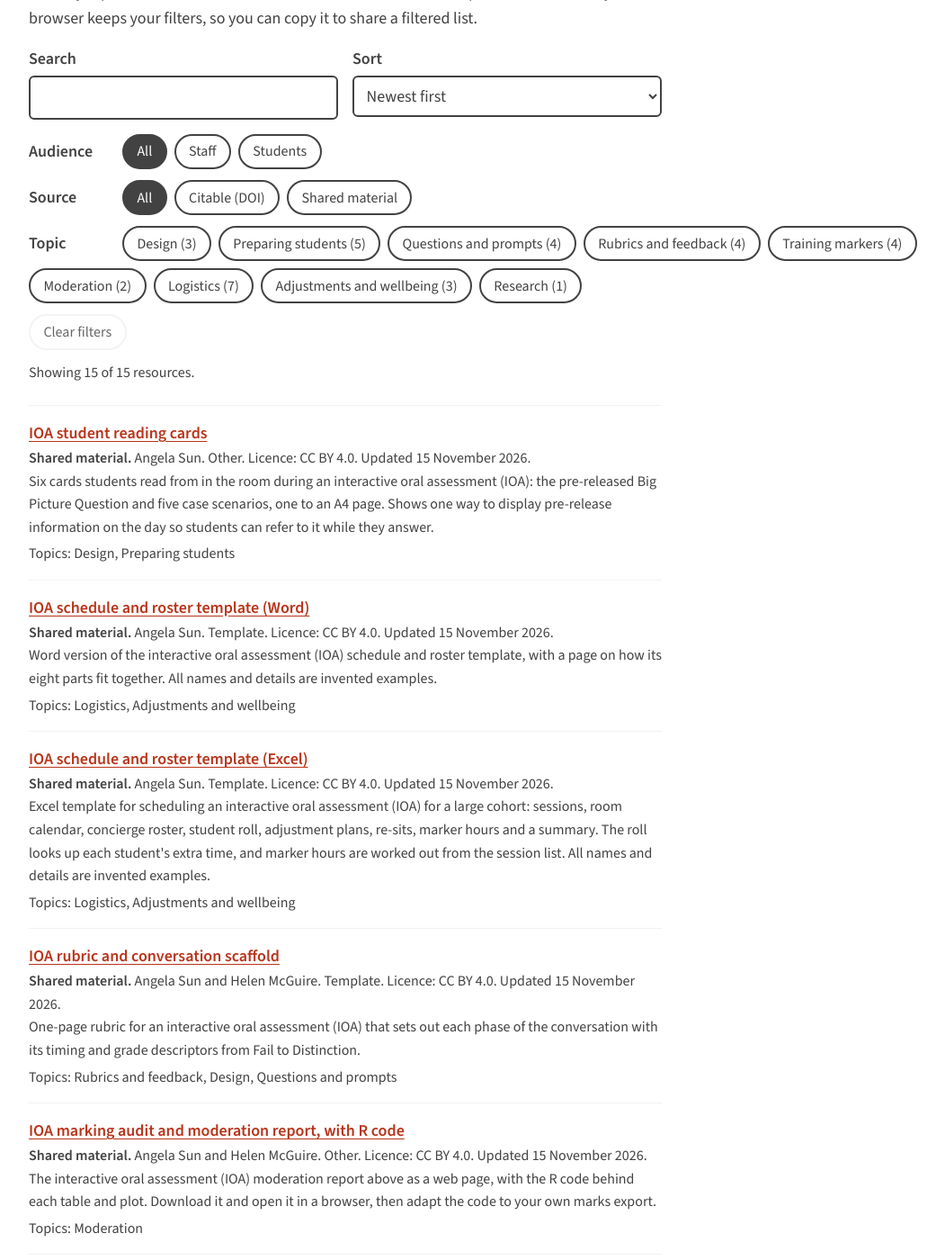
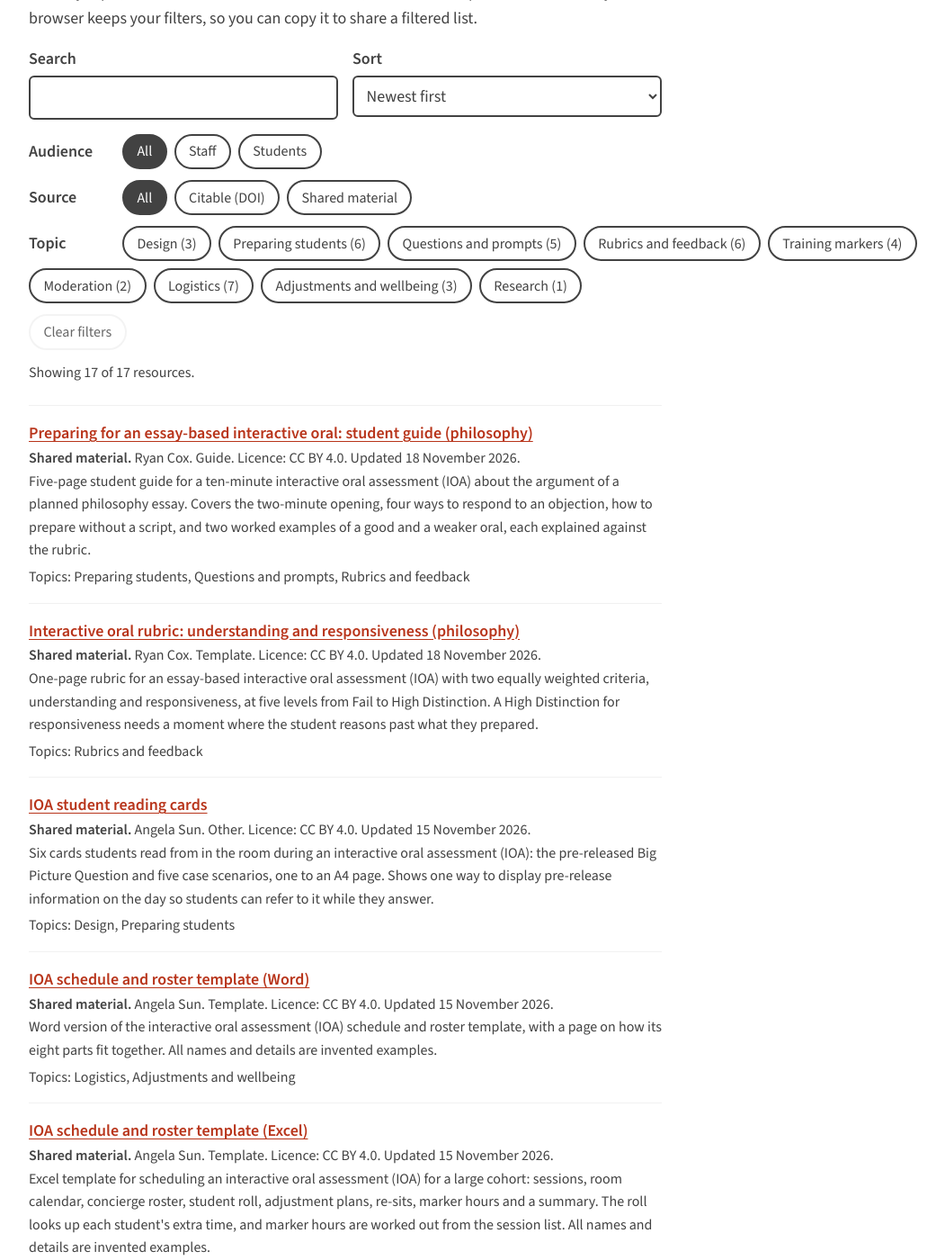
Before and after one commit to HelloAngela/ioa-hub, a Jekyll site: the page built from resources.md, in a window 1280 px wide and 1400 px high, scrolled down 658 px. Shown: the whole window at 90% size, without its empty margins (52-1103 px from the left). Built offline with Jekyll 4.4.1, drawn with Linux system fonts in a browser that asks for light colours.

Commit message:
Add Ryan Cox's interactive oral preparation guide and rubric (philosophy)
Co-Authored-By: Claude Opus 5.5 <noreply@anthropic.com>

```diff
--- a/_data/resources.yml
+++ b/_data/resources.yml
@@ -15,6 +15,28 @@
 #
 # The Resources page sorts by the updated date, newest first, so the order in
 # this file does not matter. A resource with no audience shows only under "All".
+
+- title: "Preparing for an essay-based interactive oral: student guide (philosophy)"
+  file: ioa-philosophy-preparation-guide.pdf
+  description: "Five-page student guide for a ten-minute interactive oral assessment (IOA) about the argument of a planned philosophy essay. Covers the two-minute opening, four ways to respond to an objection, how to prepare without a script, and two worked examples of a good and a weaker oral, each explained against the rubric."
+  type: guide
+  authors: Ryan Cox
+  licence: CC BY 4.0
+  updated: 2026-11-18
+  status: current
+  topics: [preparing-students, questions-prompts, rubrics-feedback]
+  audience: both
+
+- title: "Interactive oral rubric: understanding and responsiveness (philosophy)"
+  file: ioa-philosophy-rubric.pdf
+  description: "One-page rubric for an essay-based interactive oral assessment (IOA) with two equally weighted criteria, understanding and responsiveness, at five levels from Fail to High Distinction. A High Distinction for responsiveness needs a moment where the student reasons past what they prepared."
+  type: template
+  authors: Ryan Cox
+  licence: CC BY 4.0
+  updated: 2026-11-18
+  status: current
+  topics: [rubrics-feedback]
+  audience: both
 
 - title: "IOA assessor playbook (excerpt)"
   file: ioa-assessor-playbook-excerpt.pdf
```
Also changed, not shown: 2 other files.
